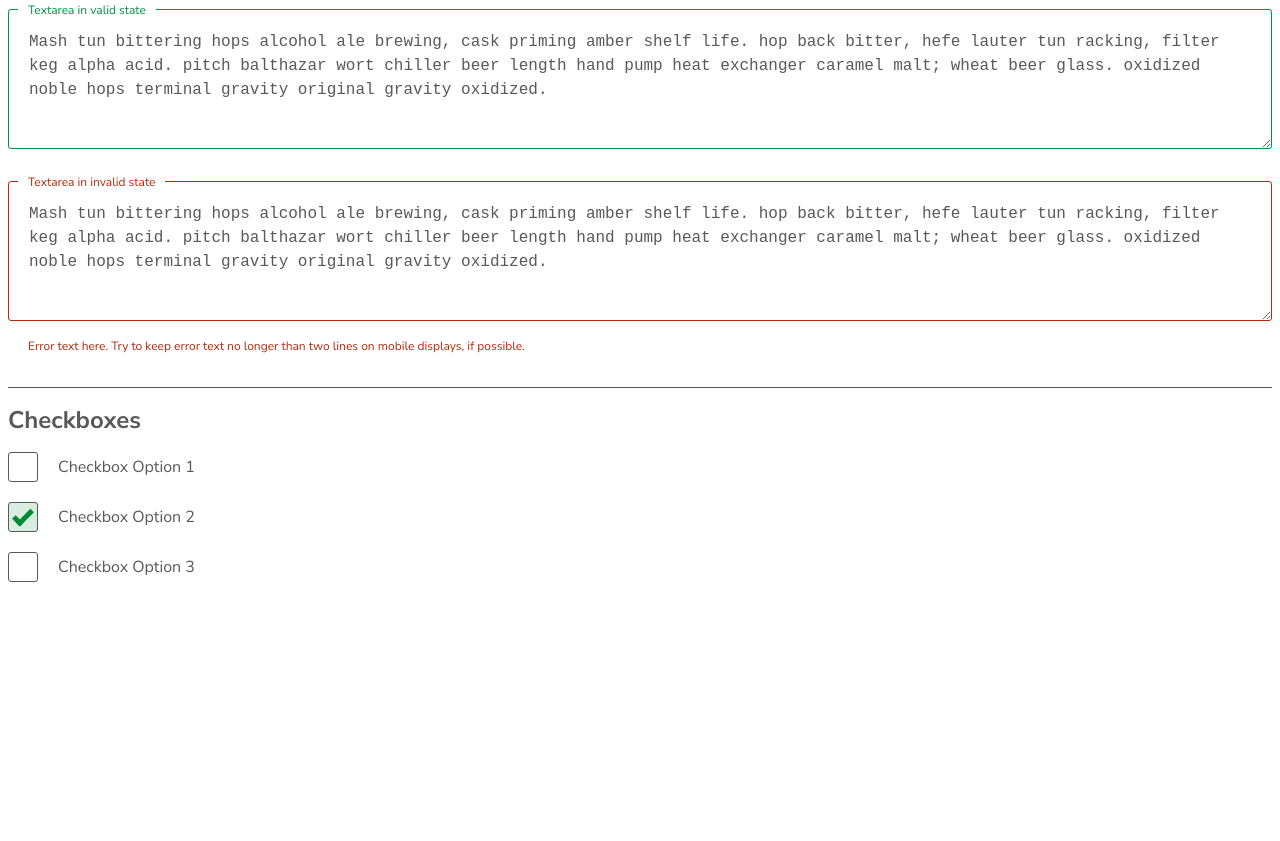
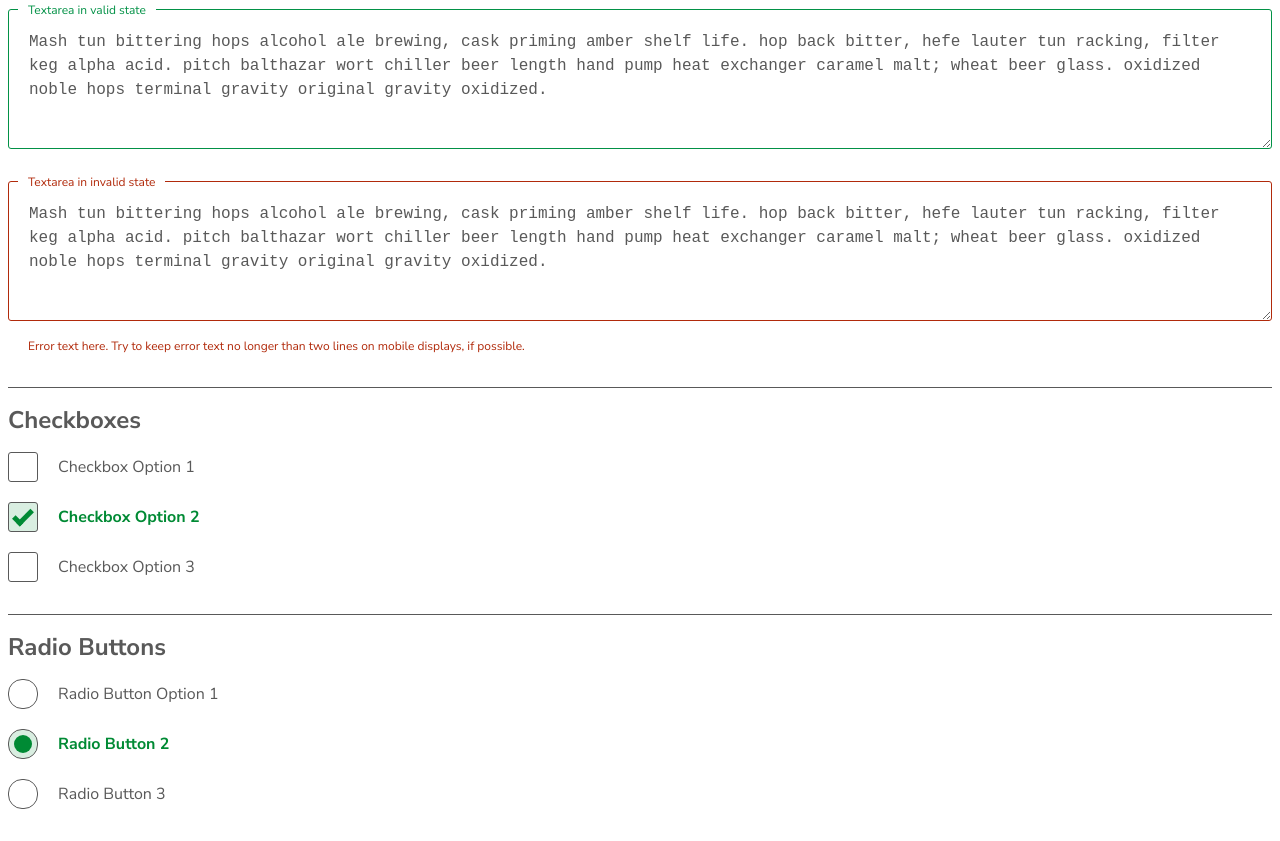
Before and after one commit to ejohnson-pa/components, a website: page index.html in a window 1280 px wide. Shown: the part 1100-1941 px from the top of the page. Before the commit the page ends 1714 px from the top, so only its background shows below. Drawn offline with Linux system fonts and the light colour scheme.

Commit message:
Finished checkboxes, added radio buttons

```diff
--- a/index.html
+++ b/index.html
@@ -11,7 +11,8 @@
 
         <h1>UI Pattern Library | Private Acre</h1>
 
-        <a href="#textboxes">Textboxes</a> | <a href="#textareas">Textareas</a> | <a href="#checkboxes">Checkboxes</a>
+        <a href="#textboxes">Textboxes</a> | <a href="#textareas">Textareas</a> | <a href="#checkboxes">Checkboxes</a> |
+        <a href="#radiobuttons">Radio Buttons</a>
 
         <hr>
 
@@ -93,5 +94,26 @@
             </div>
         </section>
 
+        <hr>
+
+        <section id="radiobuttons">
+            <h2>Radio Buttons</h2>
+
+            <div class="field">
+                <div class="radiobutton">
+                    <input type="radio" name="radiobutton" id="radiobutton-1">
+                    <label for="radiobutton-1">Radio Button Option 1</label>
+                </div>
+                <div class="radiobutton">
+                    <input type="radio" name="radiobutton" id="radiobutton-2" checked>
+                    <label for="radiobutton-2">Radio Button 2</label>
+                </div>
+                <div class="radiobutton">
+                    <input type="radio" name="radiobutton" id="radiobutton-3">
+                    <label for="radiobutton-3">Radio Button 3</label>
+                </div>
+            </div>
+        </section>
+
     </body>
 </html>
--- a/scss/_checkbox.scss
+++ b/scss/_checkbox.scss
@@ -24,6 +24,8 @@
 
         &:checked {
             &+label {
+                color: map-get($color, 'brand-green');
+                font-weight: 600;
                 &::before {
                     background-color: rgba(0, 138, 52, 0.15);
                 }
--- /dev/null
+++ b/scss/_radiobutton.scss
@@ -0,0 +1,81 @@
+.radiobutton {
+
+        margin-bottom: 20px;
+
+        input[type="radio"] {
+            opacity: 0;
+            position: absolute;
+            left: $offscreen;
+
+            &+label{
+                &::after {
+                    content: none;
+                }
+            }
+
+            &:hover, &:focus {
+                &+label {
+                    &::after {
+                        content: "";
+                        opacity: .4;
+                    }
+
+                }
+            }
+
+            &:checked {
+                &+label {
+                    color: map-get($color, 'brand-green');
+                    font-weight: 600;
+                    &::before {
+                        background-color: rgba(0, 138, 52, 0.15);
+                    }
+                    &::after {
+                        content: "";
+                        opacity: 1;
+                    }
+                }
+            }
+
+            &:focus {
+                &+label {
+                    &::before {
+                        outline: rgb(59, 153, 252) auto 5px;
+                    }
+                }
+            }
+        }
+
+        label {
+            position: relative;
+            display: inline-block;
+            line-height: 30px;
+            padding-left: 50px;
+
+            &::before, &::after {
+                content: "";
+                display: inline-block;
+                position: absolute;
+            }
+
+            &::before {
+                width: 28px;
+                height: 28px;
+                background: transparent;
+                border: 1px solid map-get($color, dark-gray);
+                border-radius: 14px;
+                margin-right: 20px;
+                left: 0;
+                top: 0;
+            }
+
+            &::after {
+                width: 18px;
+                height: 18px;
+                top: 6px;
+                left: 6px;
+                border-radius: 9px;
+                background: map-get($color, brand-green);
+            }
+        }
+    }
--- a/scss/app.scss
+++ b/scss/app.scss
@@ -10,6 +10,7 @@ $color: (
     white: #fff,
     dark-gray: #595959,
     green: #029146,
+    brand-green: #008A34,
     brick: #B12A0B
 );
 
@@ -42,3 +43,4 @@ hr {
 @import 'input';
 @import 'textarea';
 @import 'checkbox';
+@import 'radiobutton';
```
Also changed, not shown: css/app.css.
